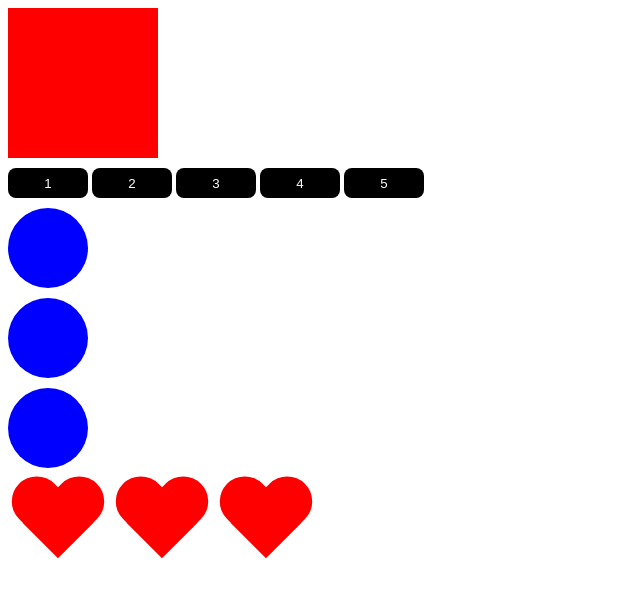
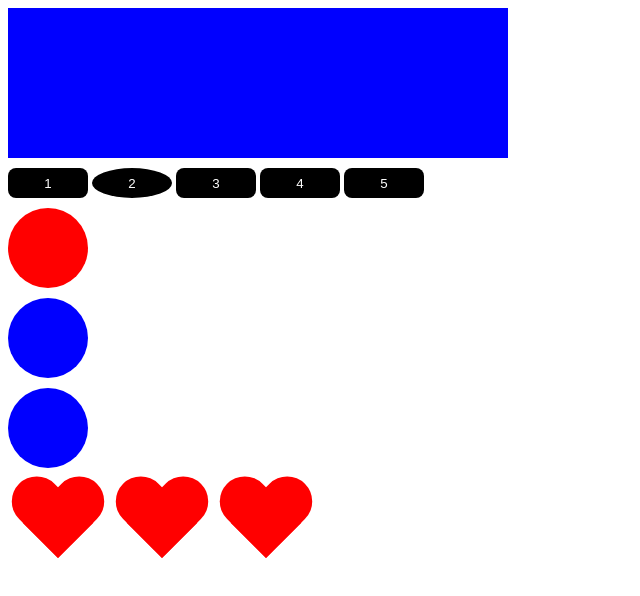
Before and after one commit to malyshev-vladimir/vesta_project, a plain HTML site: page index.html in a window 1280 px wide. Shown: the whole page, without its empty margins (0-640 px from the left). Drawn offline with Linux system fonts and the light colour scheme.

Commit message:
add some changes

```diff
--- a/js/script.js
+++ b/js/script.js
@@ -1 +1,16 @@
 'use strict';
+
+const box = document.getElementById('box'),
+      btns = document.getElementsByTagName('button'),
+      circles = document.getElementsByClassName('circle'),
+      hearts = document.querySelectorAll('heart'),
+      oneHeart = document.querySelector('.heart');
+
+console.dir(box);
+
+box.style.backgroundColor = 'blue';
+box.style.width = '500px';
+
+btns[1].style.borderRadius = '100%';
+
+circles[0].style.backgroundColor = 'red';
```
Also changed, not shown: index.html (line endings or trailing spaces).
